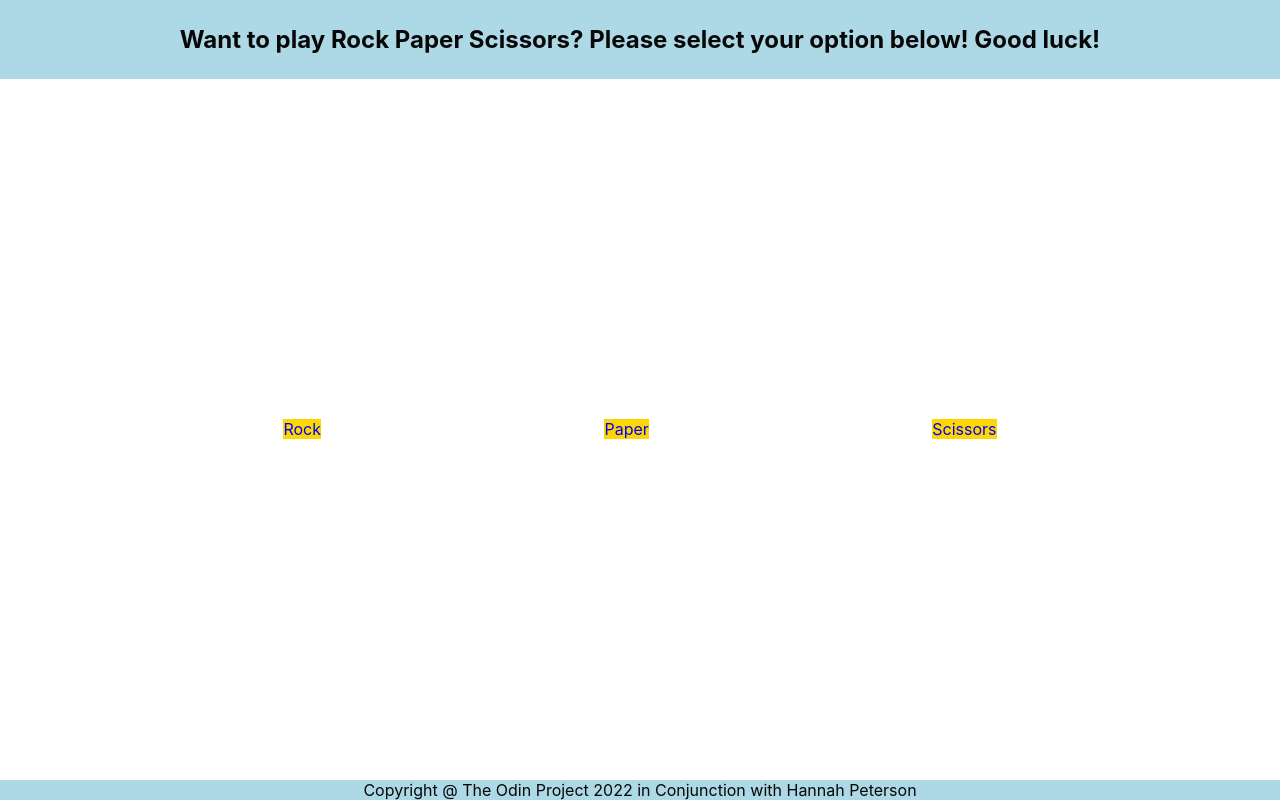
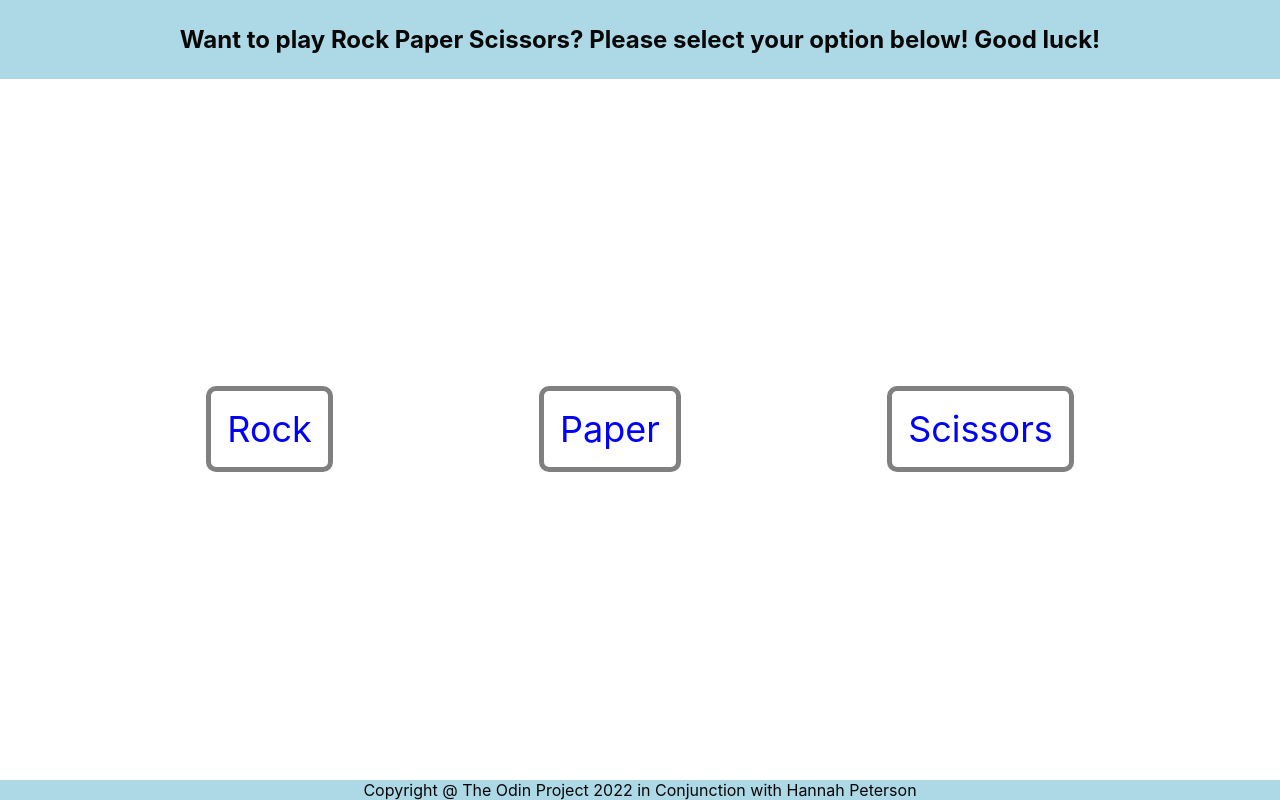
Before and after one commit to hannahpeterson4848/rockpaperscissors, a plain HTML site: page index.html in a window 1280 px wide. Drawn offline with Linux system fonts and the light colour scheme.

Commit message:
Style r/p/s choice buttons

```diff
--- a/styles.css
+++ b/styles.css
@@ -25,8 +25,13 @@ body {
 }
 
 .button {
-    background-color: gold;
     color: blue;
+    font-size: 36px;
+    border-style:solid;
+    border-width: 5px;
+    border-color: gray;
+    border-radius: 10px;
+    padding: 16px;
 }
 
 .body{
```
